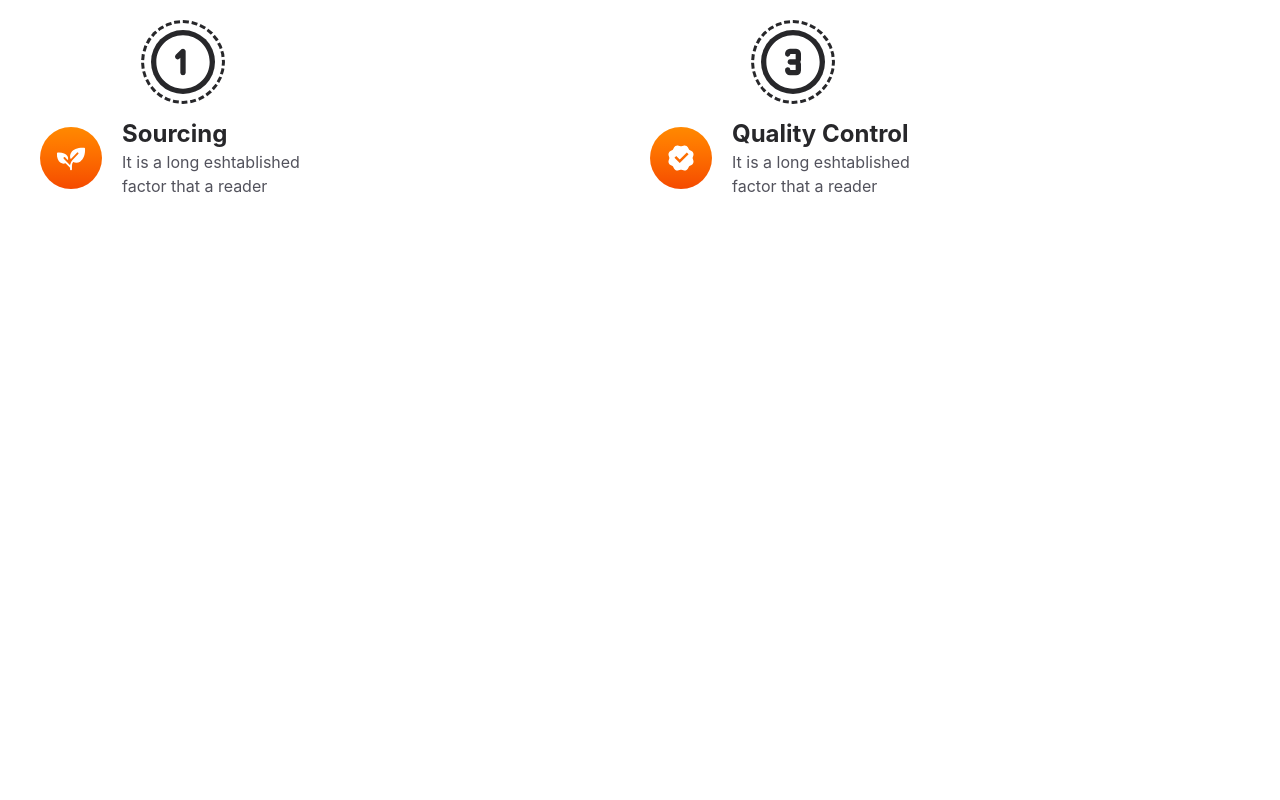
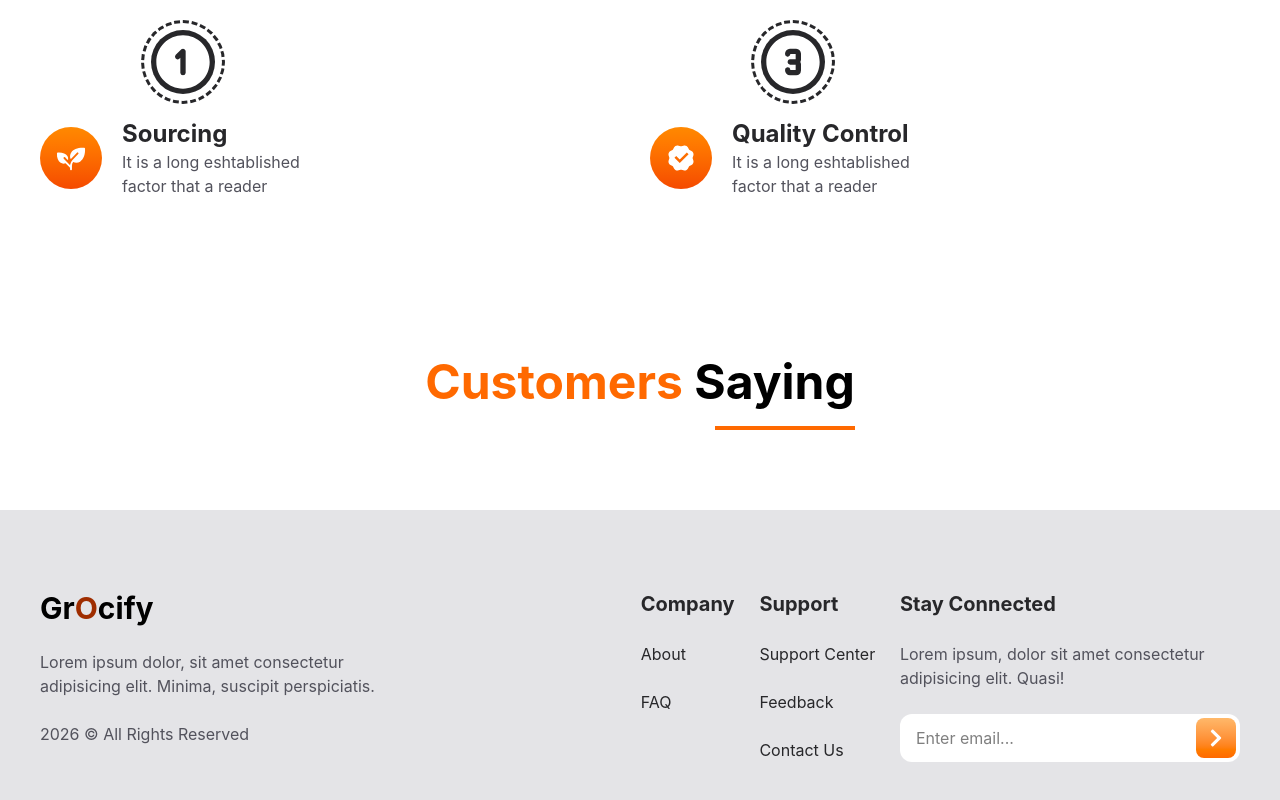
Before and after one commit to Adarsh-c-byte/Grocify, a React (Vite) app: page / in a window 1280 px wide. Shown: the part 4350-5150 px from the top of the page. Before the commit the page ends 4628 px from the top, so only its background shows below. Built offline with nearby package versions, Linux system fonts and the light colour scheme.

Commit message:
add footer component

```diff
--- /dev/null
+++ b/src/components/Footer/Footer.jsx
@@ -0,0 +1,82 @@
+import React from "react";
+import { FaChevronRight } from "react-icons/fa";
+
+const Footer = () => {
+  return (
+    <footer className="bg-zinc-200 md:py-20 py-14 ">
+      <div className="flex flex-wrap gap-5 justify-between max-w-[1400px] mx-auto px-10">
+        <div className="w-xl">
+          <a href="#" className="text-3xl font-bold">
+            Gr<span className="text-orange-800 uppercase">o</span>cify
+          </a>
+
+          <p className="text-zinc-600 mt-6 max-w-[350px]">
+            Lorem ipsum dolor, sit amet consectetur adipisicing elit. Minima,
+            suscipit perspiciatis.
+          </p>
+
+          <p className="text-zinc-600 mt-6">2026 &copy; All Rights Reserved</p>
+        </div>
+
+        <ul>
+          <li>
+            <h5 className="text-zinc-800 font-bold text-xl">Company</h5>
+          </li>
+          <li className="mt-6">
+            <a href="#" className="text-zinc-800  hover:text-orange-500">
+              About
+            </a>
+          </li>
+          <li className="mt-6">
+            <a href="#" className="text-zinc-800  hover:text-orange-500">
+              FAQ
+            </a>
+          </li>
+        </ul>
+
+        <ul>
+          <li className="text-zinc-800 font-bold text-xl">Support</li>
+
+          <li className="mt-6">
+            <a href="#" className="text-zinc-800  hover:text-orange-500">
+              Support Center
+            </a>
+          </li>
+          <li className="mt-6">
+            <a href="#" className="text-zinc-800  hover:text-orange-500">
+              Feedback
+            </a>
+          </li>
+          <li className="mt-6">
+            <a href="#" className="text-zinc-800  hover:text-orange-500">
+              Contact Us
+            </a>
+          </li>
+        </ul>
+
+        <ul className="max-w-[340px]">
+            <li>
+                <h5 className="text-zinc-800 text-xl font-bold">Stay Connected</h5>
+            </li>
+            <li className="text-zinc-600 mt-6 ">
+                Lorem ipsum, dolor sit amet consectetur adipisicing elit. Quasi!
+            </li>
+            <div className="flex justify-between p-1 mt-6 border-none bg-white rounded-xl ">
+            <input
+              type="text"
+              name="text"
+              id="text"
+              placeholder="Enter email..."
+              className="flex h-[5vh] px-3 focus:outline-none"
+            />
+            <button className="flex justify-center items-center text-xl text-white bg-gradient-to-b from-orange-300 to-orange-500 h-10 w-10 rounded-lg ">
+             <FaChevronRight />
+            </button>
+          </div>
+        </ul>
+      </div>
+    </footer>
+  );
+};
+
+export default Footer;
--- a/src/components/Home/Home.jsx
+++ b/src/components/Home/Home.jsx
@@ -6,6 +6,8 @@ import Values from "../Values/Values";
 import Products from "../Products/Products";
 import Discount from "../Discount/Discount";
 import Process from "../Process/Process";
+import Testimonial from "../Testimonial/Testimonial";
+import Footer from "../Footer/Footer";
 
 const Home = () => {
   return (
@@ -17,6 +19,8 @@ const Home = () => {
       <Products />
       <Discount />
       <Process />
+      <Testimonial />
+      <Footer />
     </div>
   );
 };
--- /dev/null
+++ b/src/components/Testimonial/Testimonial.jsx
@@ -0,0 +1,14 @@
+import React from 'react'
+import Headings from '../Headings/Headings'
+
+const Testimonial = () => {
+  return (
+    <section className='max-w-[1400px] mx-auto px-10 py-20'>
+        <div>
+            <Headings highlight="Customers" headings=" Saying" />
+        </div>
+    </section>
+  )
+}
+
+export default Testimonial
```
